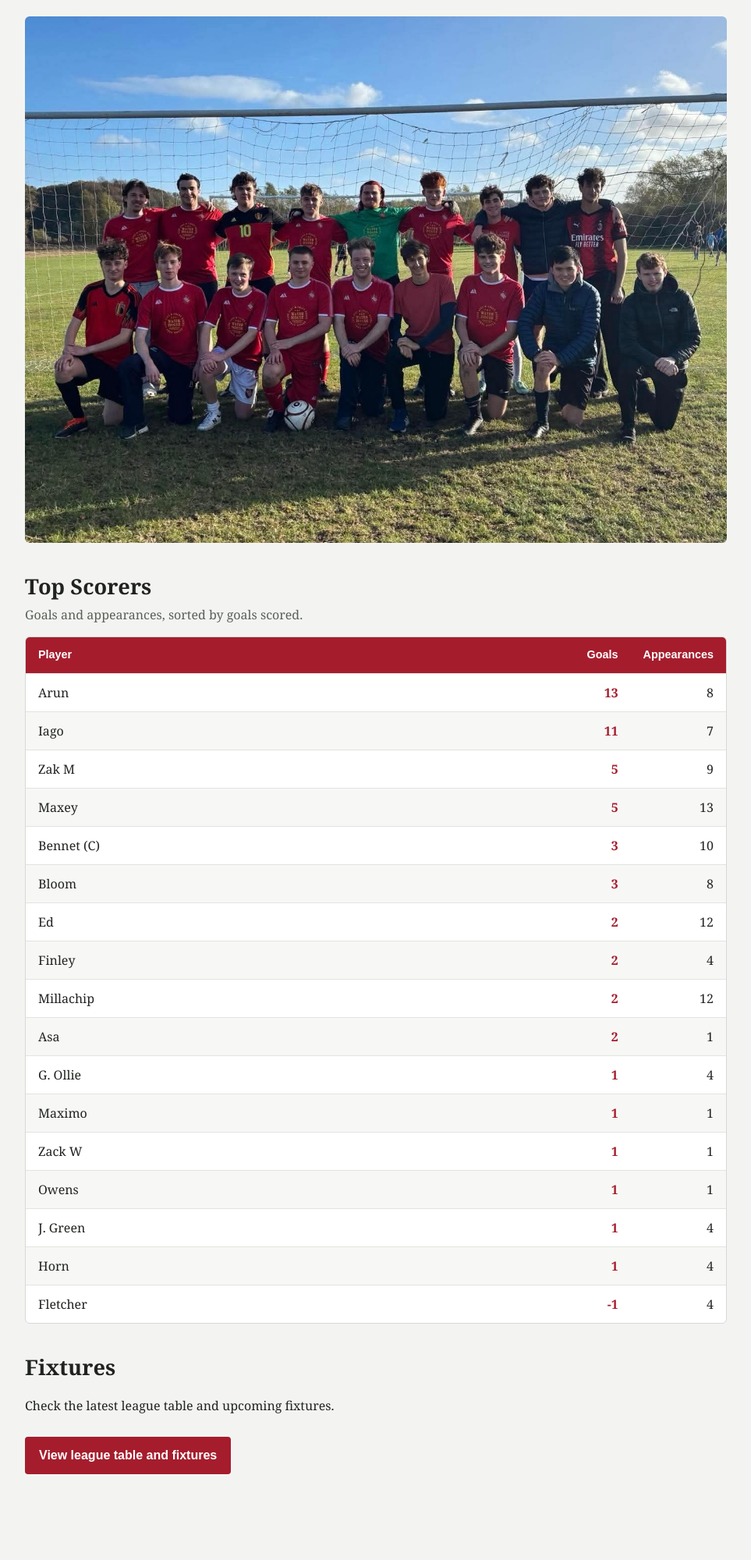
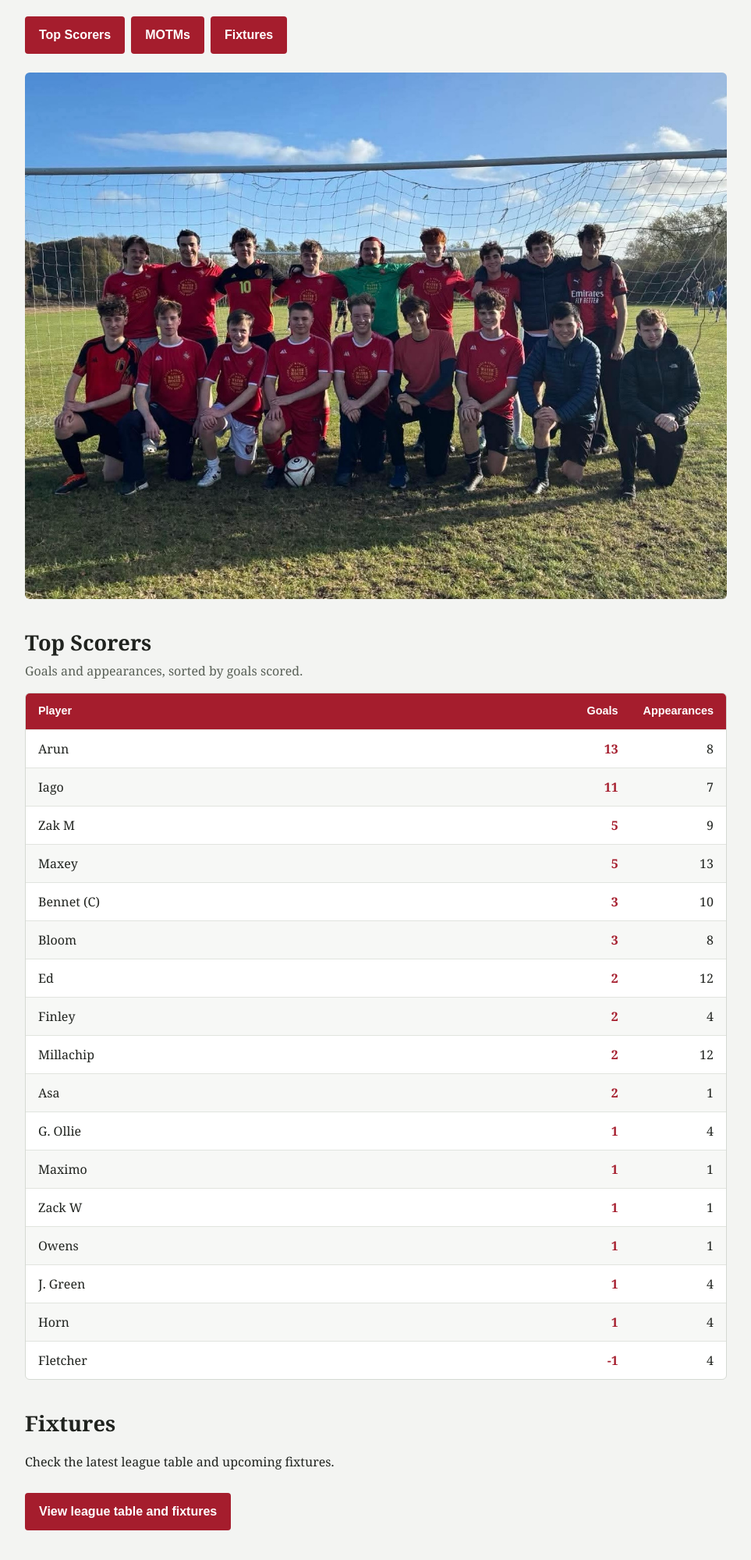
Before and after one commit to Henrygit-prog/Henrygit-prog.github.io, a plain HTML site: page index.html in a window 1280 px wide. Shown: the part 106-2106 px from the top of the page at 78% size, without its empty margins (158-1121 px from the left). Before the commit the page ends 2044 px from the top, so only its background shows below. Drawn offline with Linux system fonts and the light colour scheme.

Commit message:
webpage link added

```diff
--- a/index.html
+++ b/index.html
@@ -48,6 +48,16 @@
     .section-note {
         margin: 0 0 16px;
         color: #596057;
+    }
+
+    .site-nav {
+        display: flex;
+        gap: 8px;
+        margin-bottom: 24px;
+    }
+
+    .site-nav a {
+        margin: 0;
     }
 
     .table-wrap {
@@ -116,6 +126,17 @@
         font-weight: bold;
     }
 
+    #motms ol {
+        margin: 0;
+        padding-left: 24px;
+        font-size: 1.1rem;
+    }
+
+    #motms li {
+        padding: 10px 4px;
+        border-bottom: 1px solid #d5d9d3;
+    }
+
     @media (max-width: 600px) {
         main {
             padding: 24px 16px 36px;
@@ -134,9 +155,14 @@
 <body>
 <main>
 <h1>GCAFC Gs Stats</h1>
+<nav class="site-nav" aria-label="Page sections">
+    <a href="#top-scorers">Top Scorers</a>
+    <a href="Motms.html">MOTMs</a>
+    <a href="#fixtures">Fixtures</a>
+</nav>
 <img src="f8db55b0003889c644cf987e3a5e8813.jpeg" alt="GCAFC Gs team photo">
 
-<section>
+<section id="top-scorers">
     <h2>Top Scorers</h2>
     <p class="section-note">Goals and appearances, sorted by goals scored.</p>
     <div class="table-wrap">
@@ -239,7 +265,8 @@
     </div>
 </section>
 
-<section>
+
+<section id="fixtures">
     <h2>Fixtures</h2>
     <p>Check the latest league table and upcoming fixtures.</p>
     <a href="https://apps.dur.ac.uk/collegesport/public/team/1682">View league table and fixtures</a>
```
Also changed, not shown: Motms.html (+1 -2 lines).
